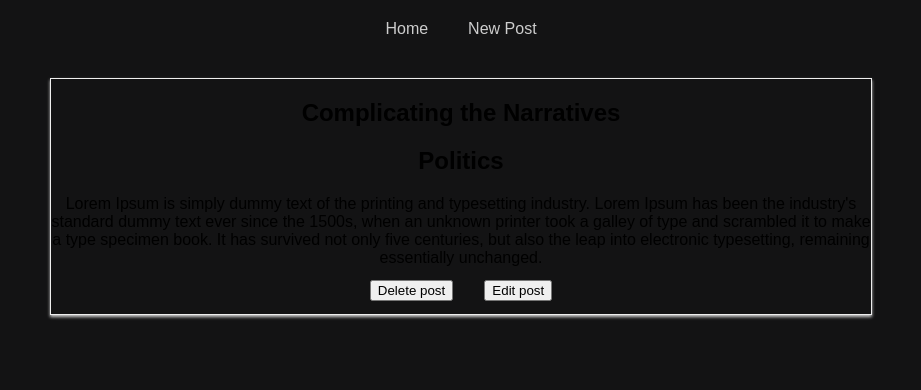
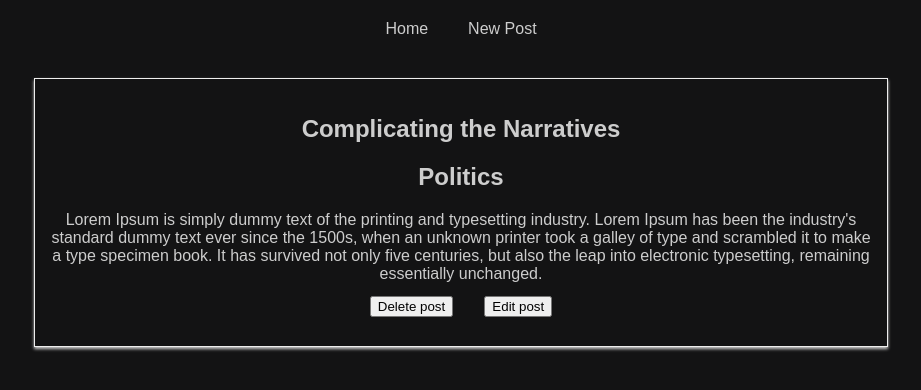
Before and after one commit to longnghiem/blog-application-react, a React (Create React App) app: page /posts/1 in a window 1280 px wide. Shown: the top 390 px of the page, without its empty margins (179-1100 px from the left). Built offline with nearby package versions, Linux system fonts and the light colour scheme.

Commit message:
minor editing

```diff
--- a/src/containers/Blog/FullPost/FullPost.css
+++ b/src/containers/Blog/FullPost/FullPost.css
@@ -1,9 +1,11 @@
 .FullPost {
     width: 80%;
     margin: 20px auto;
+    padding: 1em;
     border: 1px solid #eee;
     box-shadow: 0 2px 3px #ccc;
     text-align: center;
+    color: #CDCDCD;
 }
 
 button {
```
